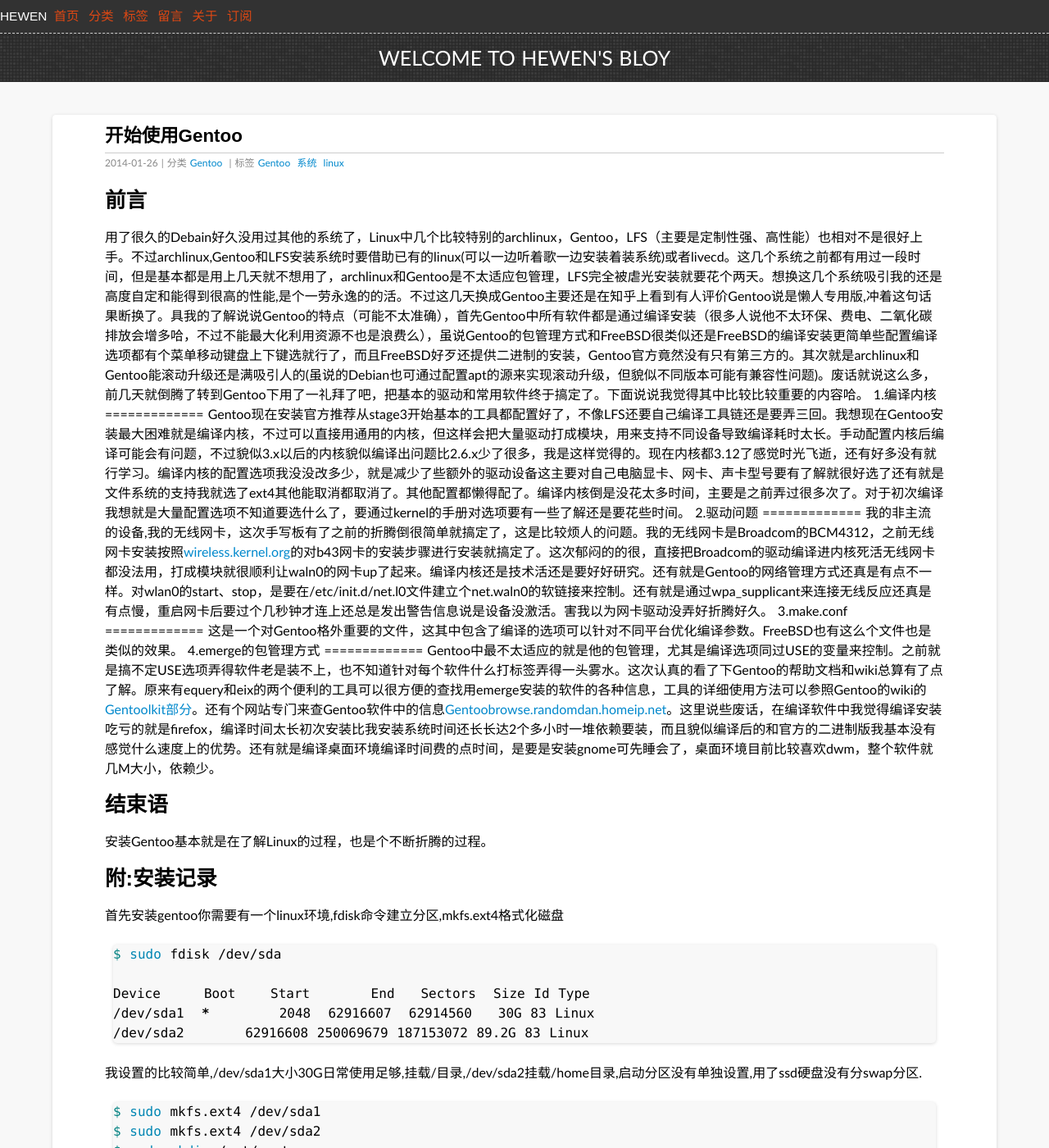
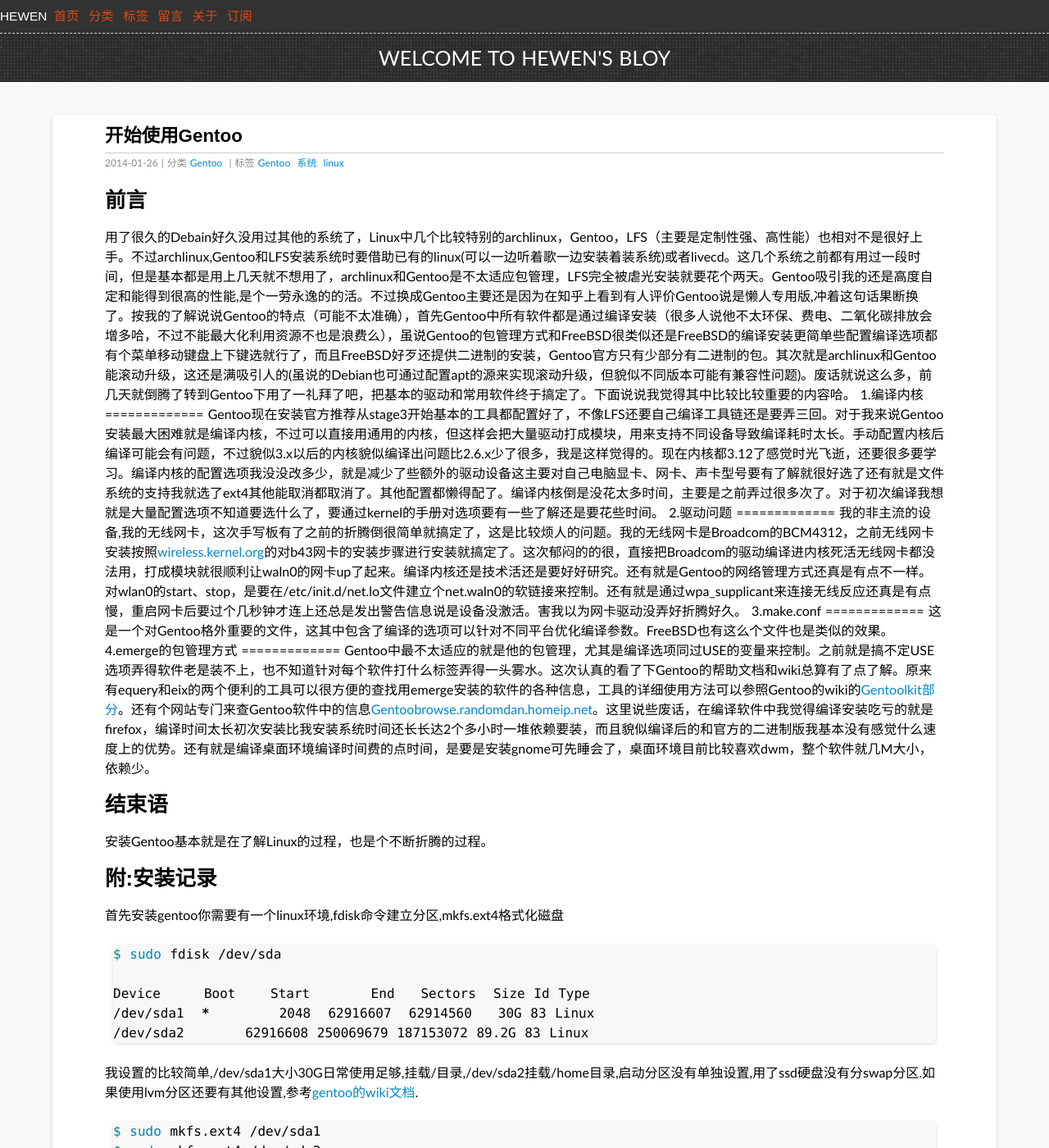
Before and after one commit to hewen/hewen.github.io, a Jekyll site: the page built from _posts/2014-01-26-startGentoo.md, in a window 1280 px wide and 1400 px high. Shown: the whole window at 82% size. Built offline with Jekyll 4.4.1, drawn with Linux system fonts in a browser that asks for light colours; some web fonts are replaced; Markdown is read by kramdown in place of the engine named in the settings; comment, search, counter and statistics services are not loaded; some of the changed text lies outside the part shown.

Commit message:
修改gentoo安装，部分语法

```diff
--- a/_posts/2014-01-26-startGentoo.md
+++ b/_posts/2014-01-26-startGentoo.md
@@ -8,19 +8,19 @@
 ---
 前言
 =============
-用了很久的Debain好久没用过其他的系统了，Linux中几个比较特别的archlinux，Gentoo，LFS（主要是定制性强、高性能）也相对不是很好上手。不过archlinux,Gentoo和LFS安装系统时要借助已有的linux(可以一边听着歌一边安装着装系统)或者livecd。这几个系统之前都有用过一段时间，但是基本都是用上几天就不想用了，archlinux和Gentoo是不太适应包管理，LFS完全被虐光安装就要花个两天。想换这几个系统吸引我的还是高度自定和能得到很高的性能,是个一劳永逸的的活。不过这几天换成Gentoo主要还是在知乎上看到有人评价Gentoo说是懒人专用版,冲着这句话果断换了。具我的了解说说Gentoo的特点（可能不太准确），首先Gentoo中所有软件都是通过编译安装（很多人说他不太环保、费电、二氧化碳排放会增多哈，不过不能最大化利用资源不也是浪费么），虽说Gentoo的包管理方式和FreeBSD很类似还是FreeBSD的编译安装更简单些配置编译选项都有个菜单移动键盘上下键选就行了，而且FreeBSD好歹还提供二进制的安装，Gentoo官方竟然没有只有第三方的。其次就是archlinux和Gentoo能滚动升级还是满吸引人的(虽说的Debian也可通过配置apt的源来实现滚动升级，但貌似不同版本可能有兼容性问题)。废话就说这么多，前几天就倒腾了转到Gentoo下用了一礼拜了吧，把基本的驱动和常用软件终于搞定了。下面说说我觉得其中比较比较重要的内容哈。
+用了很久的Debain好久没用过其他的系统了，Linux中几个比较特别的archlinux，Gentoo，LFS（主要是定制性强、高性能）也相对不是很好上手。不过archlinux,Gentoo和LFS安装系统时要借助已有的linux(可以一边听着歌一边安装着装系统)或者livecd。这几个系统之前都有用过一段时间，但是基本都是用上几天就不想用了，archlinux和Gentoo是不太适应包管理，LFS完全被虐光安装就要花个两天。Gentoo吸引我的还是高度自定和能得到很高的性能,是个一劳永逸的的活。不过换成Gentoo主要还是因为在知乎上看到有人评价Gentoo说是懒人专用版,冲着这句话果断换了。按我的了解说说Gentoo的特点（可能不太准确），首先Gentoo中所有软件都是通过编译安装（很多人说他不太环保、费电、二氧化碳排放会增多哈，不过不能最大化利用资源不也是浪费么），虽说Gentoo的包管理方式和FreeBSD很类似还是FreeBSD的编译安装更简单些配置编译选项都有个菜单移动键盘上下键选就行了，而且FreeBSD好歹还提供二进制的安装，Gentoo官方只有少部分有二进制的包。其次就是archlinux和Gentoo能滚动升级，这还是满吸引人的(虽说的Debian也可通过配置apt的源来实现滚动升级，但貌似不同版本可能有兼容性问题)。废话就说这么多，前几天就倒腾了转到Gentoo下用了一礼拜了吧，把基本的驱动和常用软件终于搞定了。下面说说我觉得其中比较比较重要的内容哈。
 1.编译内核
 =============
-Gentoo现在安装官方推荐从stage3开始基本的工具都配置好了，不像LFS还要自己编译工具链还是要弄三回。我想现在Gentoo安装最大困难就是编译内核，不过可以直接用通用的内核，但这样会把大量驱动打成模块，用来支持不同设备导致编译耗时太长。手动配置内核后编译可能会有问题，不过貌似3.x以后的内核貌似编译出问题比2.6.x少了很多，我是这样觉得的。现在内核都3.12了感觉时光飞逝，还有好多没有就行学习。编译内核的配置选项我没没改多少，就是减少了些额外的驱动设备这主要对自己电脑显卡、网卡、声卡型号要有了解就很好选了还有就是文件系统的支持我就选了ext4其他能取消都取消了。其他配置都懒得配了。编译内核倒是没花太多时间，主要是之前弄过很多次了。对于初次编译我想就是大量配置选项不知道要选什么了，要通过kernel的手册对选项要有一些了解还是要花些时间。
+Gentoo现在安装官方推荐从stage3开始基本的工具都配置好了，不像LFS还要自己编译工具链还是要弄三回。对于我来说Gentoo安装最大困难就是编译内核，不过可以直接用通用的内核，但这样会把大量驱动打成模块，用来支持不同设备导致编译耗时太长。手动配置内核后编译可能会有问题，不过貌似3.x以后的内核貌似编译出问题比2.6.x少了很多，我是这样觉得的。现在内核都3.12了感觉时光飞逝，还要很多要学习。编译内核的配置选项我没没改多少，就是减少了些额外的驱动设备这主要对自己电脑显卡、网卡、声卡型号要有了解就很好选了还有就是文件系统的支持我就选了ext4其他能取消都取消了。其他配置都懒得配了。编译内核倒是没花太多时间，主要是之前弄过很多次了。对于初次编译我想就是大量配置选项不知道要选什么了，要通过kernel的手册对选项要有一些了解还是要花些时间。
 2.驱动问题
 =============
-我的非主流的设备,我的无线网卡，这次手写板有了之前的折腾倒很简单就搞定了，这是比较烦人的问题。我的无线网卡是Broadcom的BCM4312，之前无线网卡安装按照[wireless.kernel.org](http://wireless.kernel.org/en/users/Drivers/b43/)的对b43网卡的安装步骤进行安装就搞定了。这次郁闷的的很，直接把Broadcom的驱动编译进内核死活无线网卡都没法用，打成模块就很顺利让waln0的网卡up了起来。编译内核还是技术活还是要好好研究。还有就是Gentoo的网络管理方式还真是有点不一样。对wlan0的start、stop，是要在/etc/init.d/net.l0文件建立个net.waln0的软链接来控制。还有就是通过wpa_supplicant来连接无线反应还真是有点慢，重启网卡后要过个几秒钟才连上还总是发出警告信息说是设备没激活。害我以为网卡驱动没弄好折腾好久。
+我的非主流的设备,我的无线网卡，这次手写板有了之前的折腾倒很简单就搞定了，这是比较烦人的问题。我的无线网卡是Broadcom的BCM4312，之前无线网卡安装按照[wireless.kernel.org](http://wireless.kernel.org/en/users/Drivers/b43/)的对b43网卡的安装步骤进行安装就搞定了。这次郁闷的的很，直接把Broadcom的驱动编译进内核死活无线网卡都没法用，打成模块就很顺利让waln0的网卡up了起来。编译内核还是技术活还是要好好研究。还有就是Gentoo的网络管理方式还真是有点不一样。对wlan0的start、stop，是要在/etc/init.d/net.lo文件建立个net.waln0的软链接来控制。还有就是通过wpa_supplicant来连接无线反应还真是有点慢，重启网卡后要过个几秒钟才连上还总是发出警告信息说是设备没激活。害我以为网卡驱动没弄好折腾好久。
 3.make.conf
 =============
 这是一个对Gentoo格外重要的文件，这其中包含了编译的选项可以针对不同平台优化编译参数。FreeBSD也有这么个文件也是类似的效果。
 4.emerge的包管理方式
 =============
-Gentoo中最不太适应的就是他的包管理，尤其是编译选项同过USE的变量来控制。之前就是搞不定USE选项弄得软件老是装不上，也不知道针对每个软件什么打标签弄得一头雾水。这次认真的看了下Gentoo的帮助文档和wiki总算有了点了解。原来有equery和eix的两个便利的工具可以很方便的查找用emerge安装的软件的各种信息，工具的详细使用方法可以参照Gentoo的wiki的[Gentoolkit部分](https://wiki.gentoo.org/wiki/Gentoolkit)。还有个网站专门来查Gentoo软件中的信息[Gentoobrowse.randomdan.homeip.net](http://Gentoobrowse.randomdan.homeip.net/)。这里说些废话，在编译软件中我觉得编译安装吃亏的就是firefox，编译时间太长初次安装比我安装系统时间还长长达2个多小时一堆依赖要装，而且貌似编译后的和官方的二进制版我基本没有感觉什么速度上的优势。还有就是编译桌面环境编译时间费的点时间，是要是安装gnome可先睡会了，桌面环境目前比较喜欢dwm，整个软件就几M大小，依赖少。
+Gentoo中最不太适应的就是他的包管理，尤其是编译选项同过USE的变量来控制。之前就是搞不定USE选项弄得软件老是装不上，也不知道针对每个软件打什么标签弄得一头雾水。这次认真的看了下Gentoo的帮助文档和wiki总算有了点了解。原来有equery和eix的两个便利的工具可以很方便的查找用emerge安装的软件的各种信息，工具的详细使用方法可以参照Gentoo的wiki的[Gentoolkit部分](https://wiki.gentoo.org/wiki/Gentoolkit)。还有个网站专门来查Gentoo软件中的信息[Gentoobrowse.randomdan.homeip.net](http://Gentoobrowse.randomdan.homeip.net/)。这里说些废话，在编译软件中我觉得编译安装吃亏的就是firefox，编译时间太长初次安装比我安装系统时间还长长达2个多小时一堆依赖要装，而且貌似编译后的和官方的二进制版我基本没有感觉什么速度上的优势。还有就是编译桌面环境编译时间费的点时间，是要是安装gnome可先睡会了，桌面环境目前比较喜欢dwm，整个软件就几M大小，依赖少。
 
 结束语
 =============
@@ -38,7 +38,7 @@
 
 {% endhighlight %}
 
-我设置的比较简单,/dev/sda1大小30G日常使用足够,挂载/目录,/dev/sda2挂载/home目录,启动分区没有单独设置,用了ssd硬盘没有分swap分区.
+我设置的比较简单,/dev/sda1大小30G日常使用足够,挂载/目录,/dev/sda2挂载/home目录,启动分区没有单独设置,用了ssd硬盘没有分swap分区.如果使用lvm分区还要有其他设置,参考[gentoo的wiki文档](https://wiki.gentoo.org/wiki/LVM).
 
 {% highlight sh %}
 $ sudo mkfs.ext4 /dev/sda1
@@ -135,11 +135,6 @@
  make modules -j3
  make -j3 modules_install
  make install
-{% endhighlight %}
-
-如果使用lvm分区还要有其他设置,参考[gentoo的wiki文档](https://wiki.gentoo.org/wiki/LVM).
-
-{% highlight sh %}
 
 #设置分区表
  nano /etc/fstab
```
